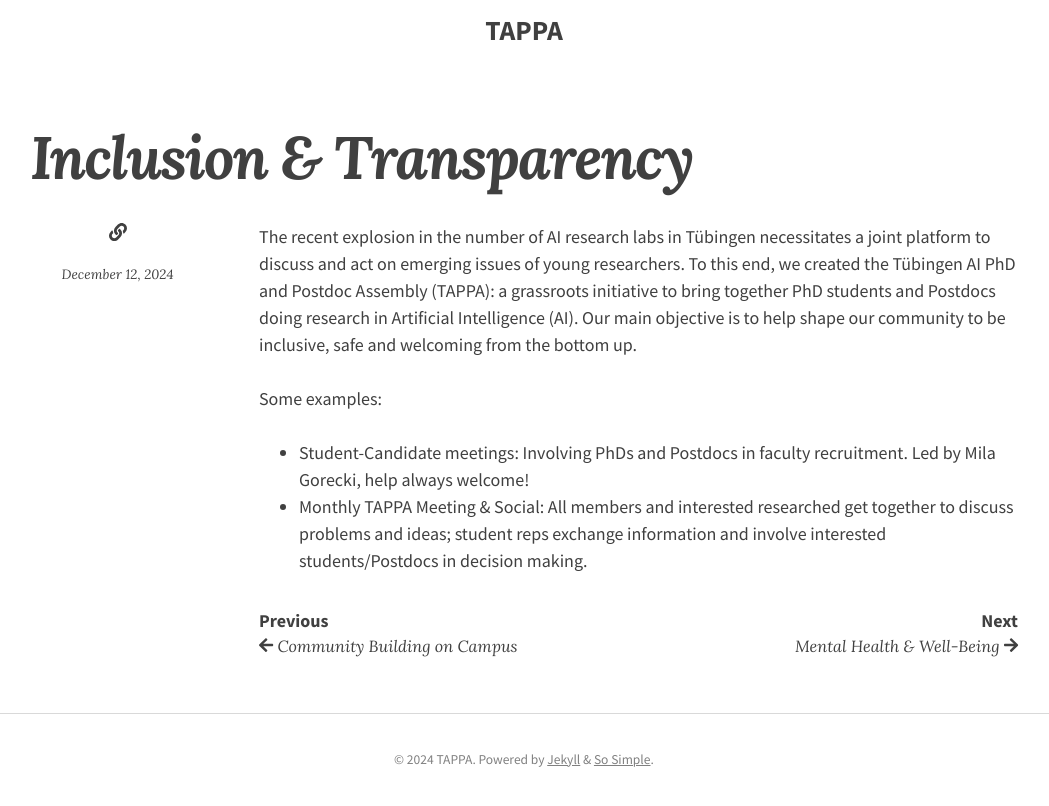
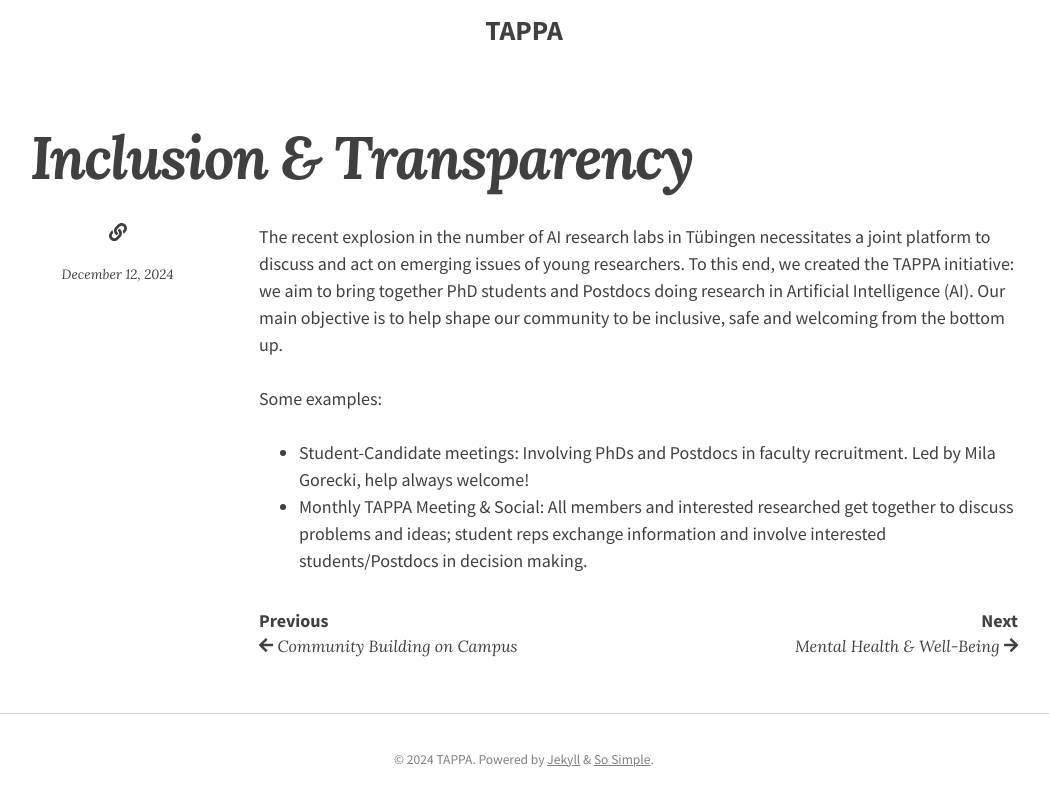
Before and after one commit to tappa-org/tappa-org.github.io, a Jekyll site: the page built from _projects/inclusion.md, in a window 1280 px wide, cut to the strip 221-1063 px from the top of the page. Shown: the top 806 px of the strip, without its empty margins (116-1165 px from the left). Built offline with Jekyll 4.4.1, drawn with Linux system fonts in a browser that asks for light colours; nearby versions of some CDN libraries.

Commit message:
inclusion update

```diff
--- a/_projects/inclusion.md
+++ b/_projects/inclusion.md
@@ -1,7 +1,7 @@
 ---
 title: "Inclusion & Transparency"
 ---
-The recent explosion in the number of AI research labs in Tübingen necessitates a joint platform to discuss and act on emerging issues of young researchers. To this end, we created the Tübingen AI PhD and Postdoc Assembly (TAPPA): a grassroots initiative to bring together PhD students and Postdocs doing research in Artificial Intelligence (AI). Our main objective is to help shape our community to be inclusive, safe and welcoming from the bottom up.
+The recent explosion in the number of AI research labs in Tübingen necessitates a joint platform to discuss and act on emerging issues of young researchers. To this end, we created the TAPPA initiative: we aim to bring together PhD students and Postdocs doing research in Artificial Intelligence (AI). Our main objective is to help shape our community to be inclusive, safe and welcoming from the bottom up.
 
 Some examples:
 - Student-Candidate meetings: Involving PhDs and Postdocs in faculty recruitment. Led by Mila Gorecki, help always welcome!
```
